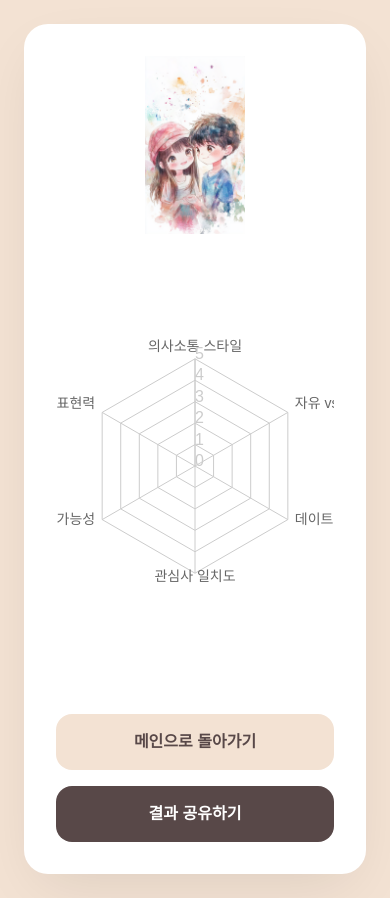
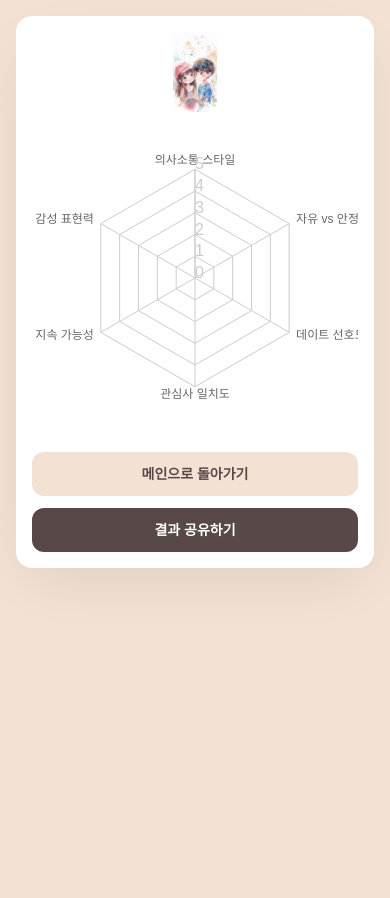
Before and after one commit to BaekKunHee/find_love, a Next.js app: page /result in a window 390 px wide. After the commit the page ends 844 px from the top, so only its background shows below. Built offline with nearby package versions, Linux system fonts and the light colour scheme.

Commit message:
fix: 모바일 레이아웃 수정

```diff
--- a/app/result/page.tsx
+++ b/app/result/page.tsx
@@ -66,20 +66,33 @@ function ResultData() {
   };
 
   return (
-    <div className="space-y-6">
+    <div className="space-y-4 md:space-y-6">
       <div className="flex justify-center">
-        <Image src="/couple2.png" alt="MBTI" width={100} height={100} />
+        <Image
+          src="/couple2.png"
+          alt="MBTI"
+          width={150}
+          height={150}
+          quality={100}
+          priority
+          className="w-[80px] h-[80px] md:w-[150px] md:h-[150px] object-contain"
+        />
       </div>
       <Suspense fallback={<div>Loading...</div>}>
         <ResultContent />
       </Suspense>
-      <div className="w-full h-[400px] my-8">
+      <div className="w-full h-[300px] md:h-[400px] my-4 md:my-8">
         <ResponsiveContainer width="100%" height="100%">
-          <RadarChart cx="50%" cy="50%" outerRadius="80%" data={data}>
+          <RadarChart cx="50%" cy="50%" outerRadius="75%" data={data}>
             <PolarGrid />
             <PolarAngleAxis
               dataKey="name"
-              tick={{ fill: '#666', fontSize: 14 }}
+              tick={{
+                fill: '#666',
+                fontSize: '12px',
+                dy: 3,
+              }}
+              className="text-xs md:text-base"
             />
             <PolarRadiusAxis angle={90} domain={[0, 5]} tickCount={6} />
             <Radar
@@ -92,20 +105,20 @@ function ResultData() {
           </RadarChart>
         </ResponsiveContainer>
       </div>
-      <div className="pt-4 space-y-4">
+      <div className="pt-2 md:pt-4 space-y-3 md:space-y-4">
         <Link
           href="/"
-          className="block w-full bg-[#F3E2D3] hover:bg-[#ebd3c0] text-[#584848] font-bold py-4 px-6 rounded-2xl
+          className="block w-full bg-[#F3E2D3] hover:bg-[#ebd3c0] text-[#584848] font-bold py-3 md:py-4 px-4 md:px-6 rounded-xl md:rounded-2xl
             transition-all duration-200 ease-in-out transform hover:scale-[1.02] hover:shadow-lg
-            text-center"
+            text-center text-sm md:text-base"
         >
           메인으로 돌아가기
         </Link>
         <button
           onClick={handleShare}
-          className="block w-full bg-[#584848] hover:bg-[#463939] text-white font-bold py-4 px-6 rounded-2xl
+          className="block w-full bg-[#584848] hover:bg-[#463939] text-white font-bold py-3 md:py-4 px-4 md:px-6 rounded-xl md:rounded-2xl
             transition-all duration-200 ease-in-out transform hover:scale-[1.02] hover:shadow-lg
-            text-center"
+            text-center text-sm md:text-base"
         >
           결과 공유하기
         </button>
@@ -117,8 +130,8 @@ function ResultData() {
 // 메인 Result 컴포넌트를 Suspense로 감싸서 반환
 export default function Result() {
   return (
-    <div className="min-h-screen max-w-2xl mx-auto p-6 sm:p-8">
-      <div className="bg-white rounded-3xl shadow-[0_20px_60px_-15px_rgba(0,0,0,0.1)] p-8">
+    <div className="min-h-screen max-w-2xl mx-auto p-4 md:p-8">
+      <div className="bg-white rounded-2xl md:rounded-3xl shadow-[0_20px_60px_-15px_rgba(0,0,0,0.1)] p-4 md:p-8">
         <Suspense fallback={<div>Loading...</div>}>
           <ResultData />
         </Suspense>
@@ -149,21 +162,47 @@ function ResultContent() {
       <p
         key={index}
         className={`
-      ${line.startsWith('📌') ? 'text-xl font-bold mb-4' : ''}
-      ${line.startsWith('✅') ? 'text-lg mb-2' : ''}
-      ${line.startsWith('📊') ? 'text-xl font-bold mt-6 mb-4' : ''}
-      ${line.startsWith('          ') ? 'ml-8 mb-2' : ''}
-      ${line.startsWith('💡') ? 'text-xl font-bold mt-6 mb-4' : ''}
-      ${line.startsWith('•') ? 'ml-4 mb-2' : ''}
-      ${line.startsWith('🔍') ? 'text-xl font-bold mt-6 mb-4' : ''}
-      ${line.startsWith('🔮') ? 'text-xl font-bold mt-6 mb-4' : ''}
-      ${line.startsWith('💔') ? 'text-xl font-bold mt-6 mb-4' : ''}
-
+      ${
+        line.startsWith('📌') ? 'text-lg md:text-xl font-bold mb-3 md:mb-4' : ''
+      }
+      ${line.startsWith('✅') ? 'text-base md:text-lg mb-2' : ''}
+      ${
+        line.startsWith('📊')
+          ? 'text-lg md:text-xl font-bold mt-5 md:mt-6 mb-3 md:mb-4'
+          : ''
+      }
+      ${
+        line.startsWith('          ')
+          ? 'ml-4 md:ml-8 mb-2 text-sm md:text-base'
+          : ''
+      }
+      ${
+        line.startsWith('💡')
+          ? 'text-lg md:text-xl font-bold mt-5 md:mt-6 mb-3 md:mb-4'
+          : ''
+      }
+      ${line.startsWith('•') ? 'ml-3 md:ml-4 mb-2 text-sm md:text-base' : ''}
+      ${
+        line.startsWith('🔍')
+          ? 'text-lg md:text-xl font-bold mt-5 md:mt-6 mb-3 md:mb-4'
+          : ''
+      }
+      ${
+        line.startsWith('🔮')
+          ? 'text-lg md:text-xl font-bold mt-5 md:mt-6 mb-3 md:mb-4'
+          : ''
+      }
+      ${
+        line.startsWith('💔')
+          ? 'text-lg md:text-xl font-bold mt-5 md:mt-6 mb-3 md:mb-4'
+          : ''
+      }
+      text-sm md:text-base
     `}
       >
         {line}
       </p>
     ));
 
-  return <div className="space-y-2">{formattedResult}</div>;
+  return <div className="space-y-1 md:space-y-2">{formattedResult}</div>;
 }
```
